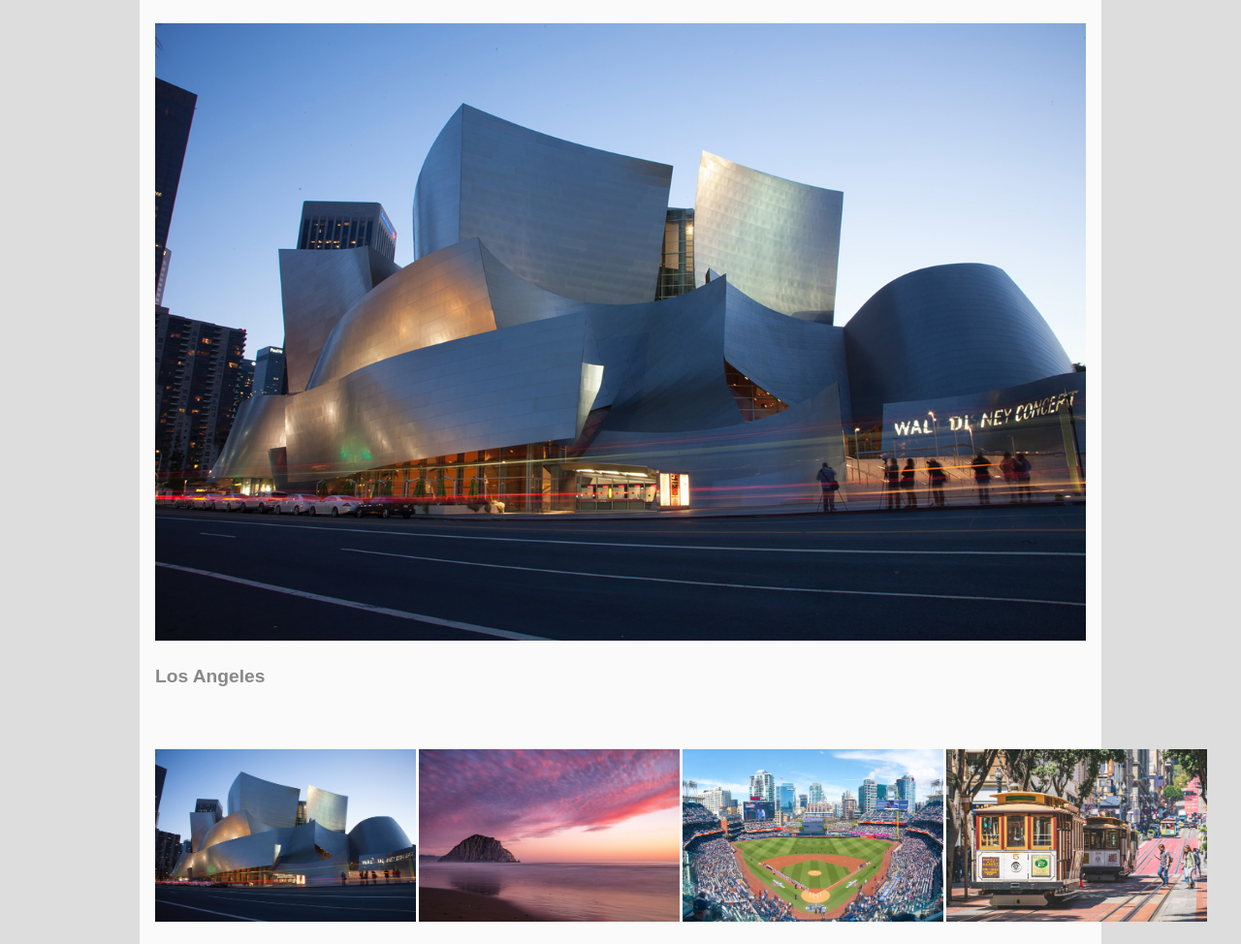
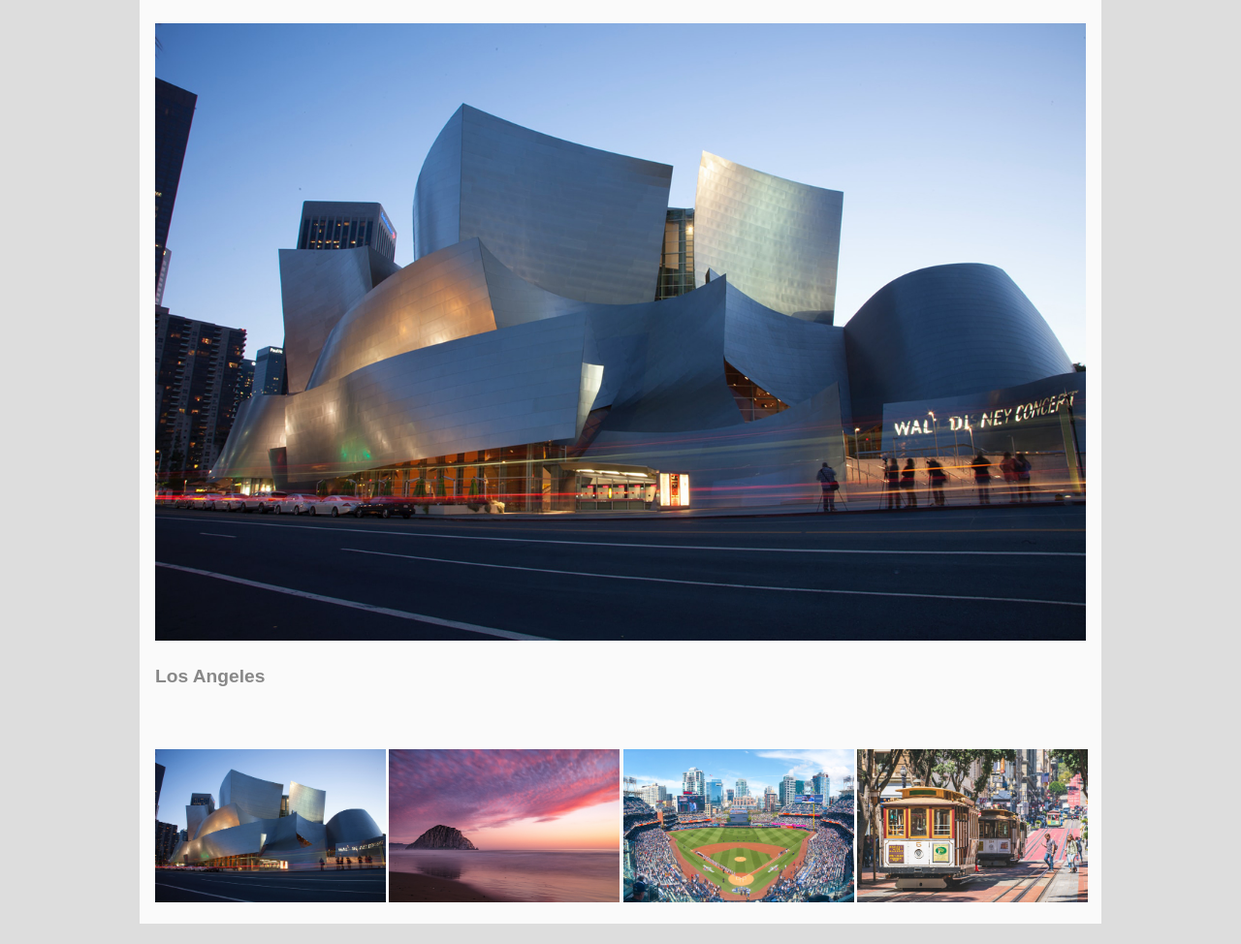
Before and after one commit to melodybraunstein/melodybraunstein.github.io, a plain HTML site: page grc339/css-photo-gallery/index.html in a window 1280 px wide. Shown: the part 132-1106 px from the top of the page at 97% size. After the commit the page ends 1085 px from the top, so only its background shows below. Drawn offline with Linux system fonts and the light colour scheme.

Commit message:
Update photogallery.css

```diff
--- a/grc339/css-photo-gallery/photogallery.css
+++ b/grc339/css-photo-gallery/photogallery.css
@@ -59,7 +59,7 @@ input:nth-of-type(4):checked ~ main figure:nth-of-type(4){
 
 nav {
     display: grid;
-    grid-template-columns: 28% 28% 28% 28%;
+    grid-template-columns: 24.8% 24.8% 24.8% 24.8%;
     grid-gap: .2em;
 }
 
```
